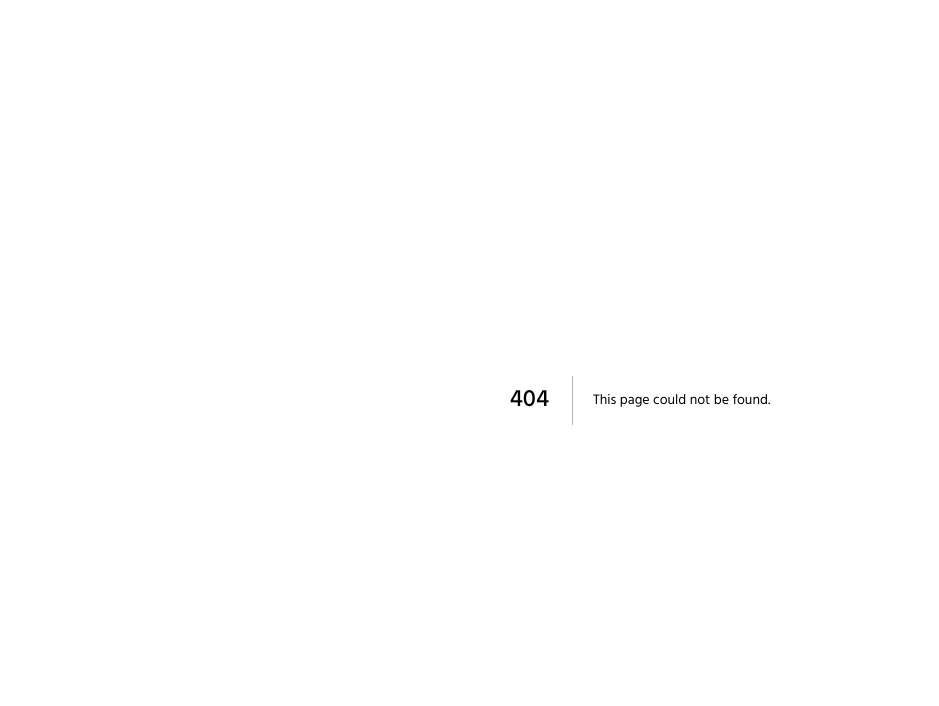
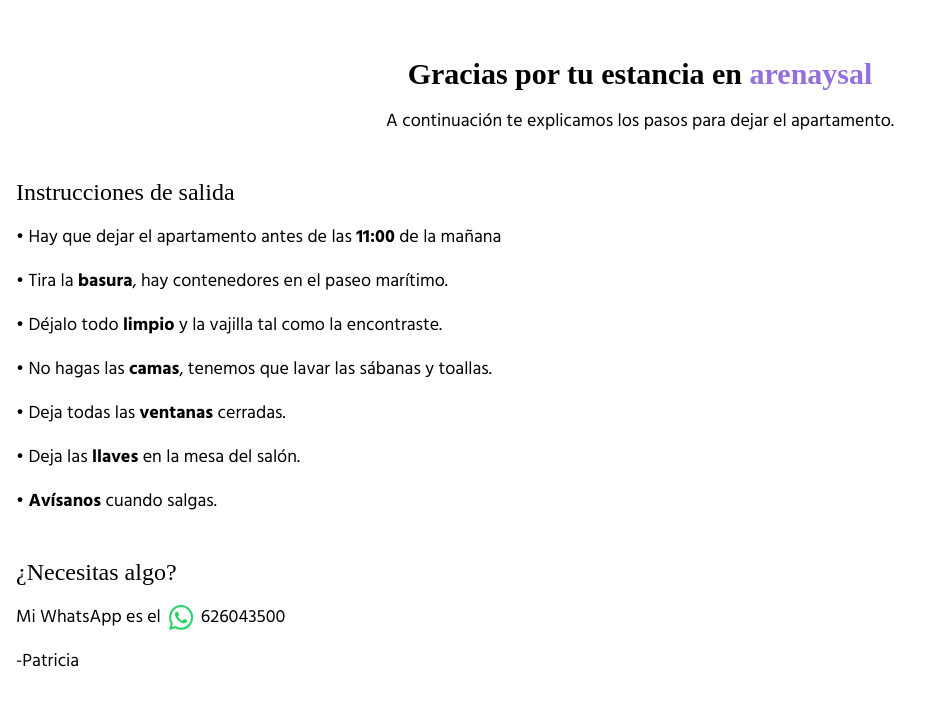
Before and after one commit to pablonete/arenaysal-web, a Next.js app: page /ciao in a window 1280 px wide. Before the commit this address had no page. Shown: the top 706 px of the page, without its empty margins (0-939 px from the left). Built offline with nearby package versions, Linux system fonts and the light colour scheme; a web font is replaced by a local one.

Commit message:
Add /ciao checkout page with departure instructions
Co-authored-by: pablonete <579705+pablonete@users.noreply.github.com>

```diff
--- /dev/null
+++ b/pages/ciao.tsx
@@ -0,0 +1,60 @@
+import Image from "next/image";
+import Head from "next/head";
+import { buildHref } from "../utils/image-url";
+
+export default function Ciao() {
+  return (
+    <div className="container mx-auto p-4">
+      <Head>
+        <title>arenaysal - Salida</title>
+      </Head>
+      <h1 className="brand-title-font text-3xl font-bold text-center mt-10">
+        Gracias por tu estancia en <span className="brand-title">arenaysal</span>
+      </h1>
+      <p className="text-center mt-4 text-lg">
+        A continuación te explicamos los pasos para dejar el apartamento.
+      </p>
+
+      <h2 className="brand-title-font text-2xl mt-10">Instrucciones de salida</h2>
+
+      <ul className="mt-4 space-y-4">
+        <li className="text-lg">
+          • Hay que dejar el apartamento antes de las <strong>11:00</strong> de la mañana
+        </li>
+        <li className="text-lg">
+          • Tira la <strong>basura</strong>, hay contenedores en el paseo marítimo.
+        </li>
+        <li className="text-lg">
+          • Déjalo todo <strong>limpio</strong> y la vajilla tal como la encontraste.
+        </li>
+        <li className="text-lg">
+          • No hagas las <strong>camas</strong>, tenemos que lavar las sábanas y toallas.
+        </li>
+        <li className="text-lg">
+          • Deja todas las <strong>ventanas</strong> cerradas.
+        </li>
+        <li className="text-lg">
+          • Deja las <strong>llaves</strong> en la mesa del salón.
+        </li>
+        <li className="text-lg">
+          • <strong>Avísanos</strong> cuando salgas.
+        </li>
+      </ul>
+
+      <h2 className="brand-title-font text-2xl mt-10">¿Necesitas algo?</h2>
+
+      <p className="mt-4 text-lg">
+        Mi WhatsApp es el
+        <Image
+          alt="Whatsapp icon"
+          src={buildHref("whatsapp.svg")}
+          width={24}
+          height={24}
+          className="inline-block mx-2"
+        />
+        626043500
+      </p>
+      <p className="mt-4 text-lg">-Patricia</p>
+    </div>
+  );
+}
```
